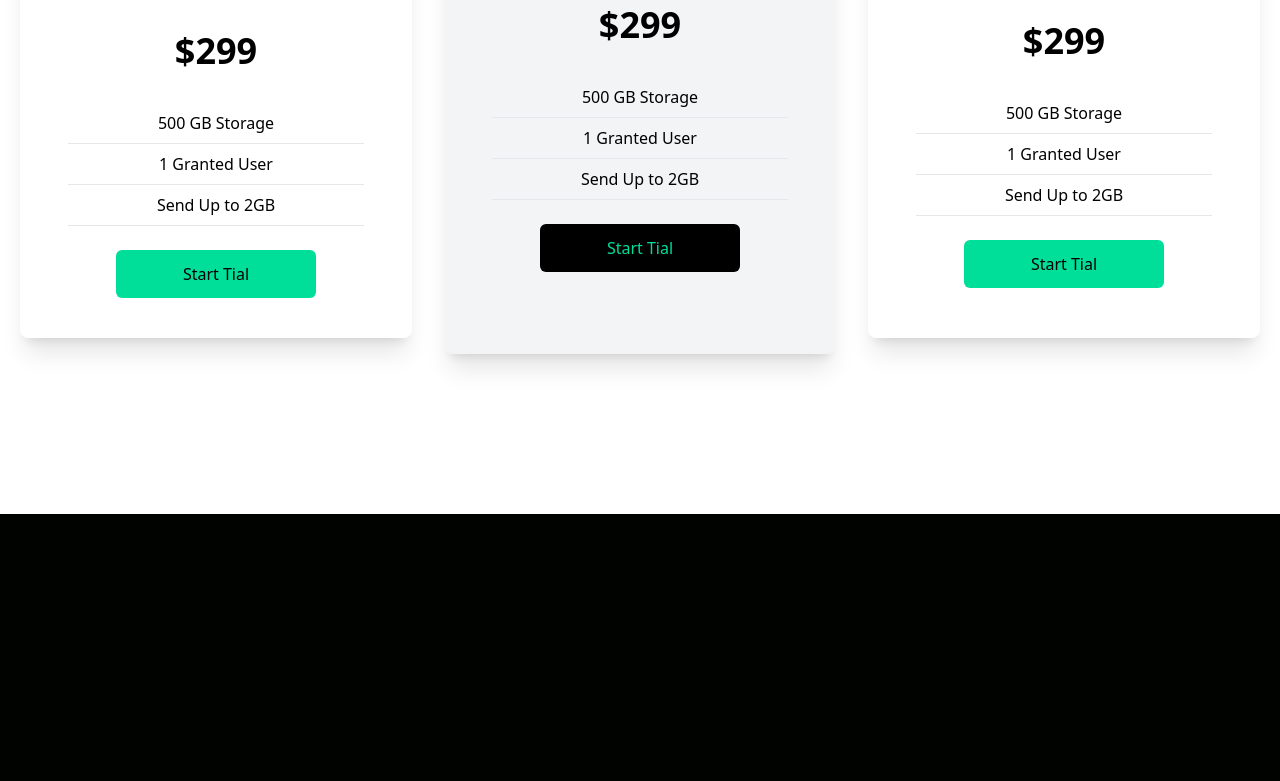
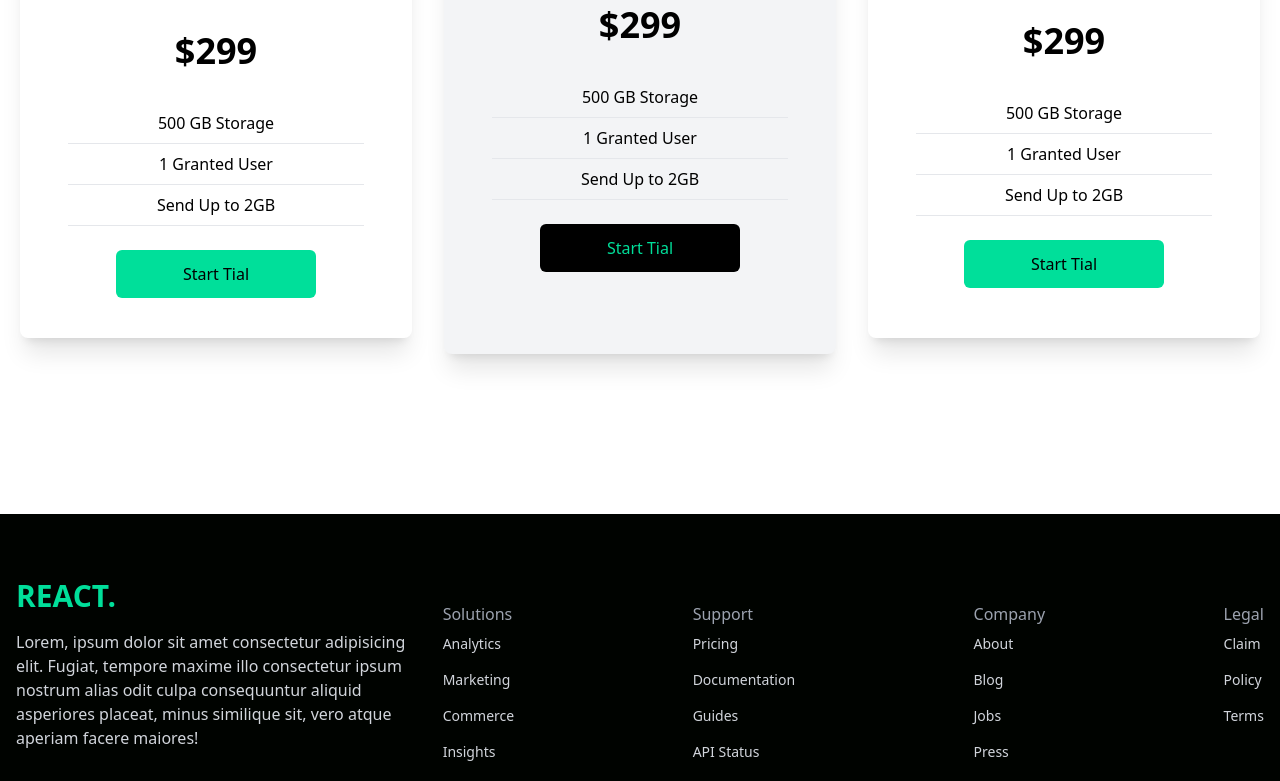
Before and after one commit to shzn-mhd/hosting-site-react-tailwindcss, a React (Create React App) app: page / in a window 1280 px wide. Shown: the part 2004-2785 px from the top of the page. Before the commit the page ends 2518 px from the top, so only its background shows below. Built offline with nearby package versions, Linux system fonts and the light colour scheme.

Commit message:
completed footer part

```diff
--- a/src/App.js
+++ b/src/App.js
@@ -4,6 +4,7 @@
 import Analytics from "./components/Analytics";
 import NewsLetter from "./components/Newsletter";
 import Cards from "./components/Cards";
+import Footer from "./components/Footer";
 
 function App() {
   return (
@@ -13,6 +14,7 @@
       <Analytics />
       <NewsLetter />
       <Cards />
+      <Footer />
     </div>
   );
 }
--- /dev/null
+++ b/src/components/Footer.jsx
@@ -0,0 +1,68 @@
+import React from "react";
+import {
+    FaDribbbleSquare,
+    FaFacebookSquare,
+    FaGithubSquare,
+    FaInstagram,
+    FaTwitterSquare
+} from 'react-icons/fa'
+
+const Footer = () =>{
+    return(
+        <div className="max-w[1240px] mx-auto py-16 px-4 grid lg:grid-cols-3 gap-8 text-gray-300">
+            <div>
+            <h1 className="w-full text-3xl font-bold text-[#00df9a]">REACT.</h1>
+            <p className="py-4 ">Lorem, ipsum dolor sit amet consectetur adipisicing elit. Fugiat, tempore maxime illo consectetur ipsum nostrum alias odit culpa consequuntur aliquid asperiores placeat, minus similique sit, vero atque aperiam facere maiores!</p>
+                <div className="flex justify-between md:w-[75%] my-6">
+                    <FaFacebookSquare size={30}/>
+                    <FaInstagram size={30}/>
+                    <FaTwitterSquare size={30}/>
+                    <FaGithubSquare size={30}/>
+                    <FaDribbbleSquare size={30}/>
+                </div>
+            </div>
+            <div className="lg:col-span-2 flex justify-between mt-6">
+                <div>
+                    <h6 className="font-medium text-gray-400">Solutions</h6>
+                    <ul>
+                        <li className="py-2 text-sm">Analytics</li>
+                        <li className="py-2 text-sm">Marketing</li>
+                        <li className="py-2 text-sm">Commerce</li>
+                        <li className="py-2 text-sm">Insights</li>
+                    </ul>
+                </div>
+
+                <div>
+                    <h6 className="font-medium text-gray-400">Support</h6>
+                    <ul>
+                        <li className="py-2 text-sm">Pricing</li>
+                        <li className="py-2 text-sm">Documentation</li>
+                        <li className="py-2 text-sm">Guides</li>
+                        <li className="py-2 text-sm">API Status</li>
+                    </ul>
+                </div>
+
+                <div>
+                    <h6 className="font-medium text-gray-400">Company</h6>
+                    <ul>
+                        <li className="py-2 text-sm">About</li>
+                        <li className="py-2 text-sm">Blog</li>
+                        <li className="py-2 text-sm">Jobs</li>
+                        <li className="py-2 text-sm">Press</li>
+                        <li className="py-2 text-sm">Careers</li>
+                    </ul>
+                </div>
+
+                <div>
+                    <h6 className="font-medium text-gray-400">Legal</h6>
+                    <ul>
+                        <li className="py-2 text-sm">Claim</li>
+                        <li className="py-2 text-sm">Policy</li>
+                        <li className="py-2 text-sm">Terms</li>
+                    </ul>
+                </div>
+            </div>
+        </div>
+    )
+}
+export default Footer
--- a/src/components/Navbar.jsx
+++ b/src/components/Navbar.jsx
@@ -18,11 +18,11 @@
                 <li className="p-4">Contact</li>
             </ul>
             <div onClick={handleNav} className="block md:hidden">
-                {!nav ? <AiOutlineClose size={20} /> : <AiOutlineMenu size={20} />}
+                {nav ? <AiOutlineClose size={20} /> : <AiOutlineMenu size={20} />}
                 {/* <AiOutlineMenu size={20} /> */}
             </div>
 
-            <div className={!nav ? "fixed left-0 top-0 w-[60%] h-full border-r border-r-gray-900 bg-[#000300] ease-in-out duration-500" :'fixed left-[-100%]'}>
+            <div className={nav ? "fixed left-0 top-0 w-[60%] h-full border-r border-r-gray-900 bg-[#000300] ease-in-out duration-500" :'fixed left-[-100%]'}>
             <h1 className='w-full text-3xl font-bold text-[#00df9a] m-4'>REACT.</h1>
                 <ul className="uppercase p-4">
                     <li className="p-4 border-b border-gray-600">Home</li>
```
